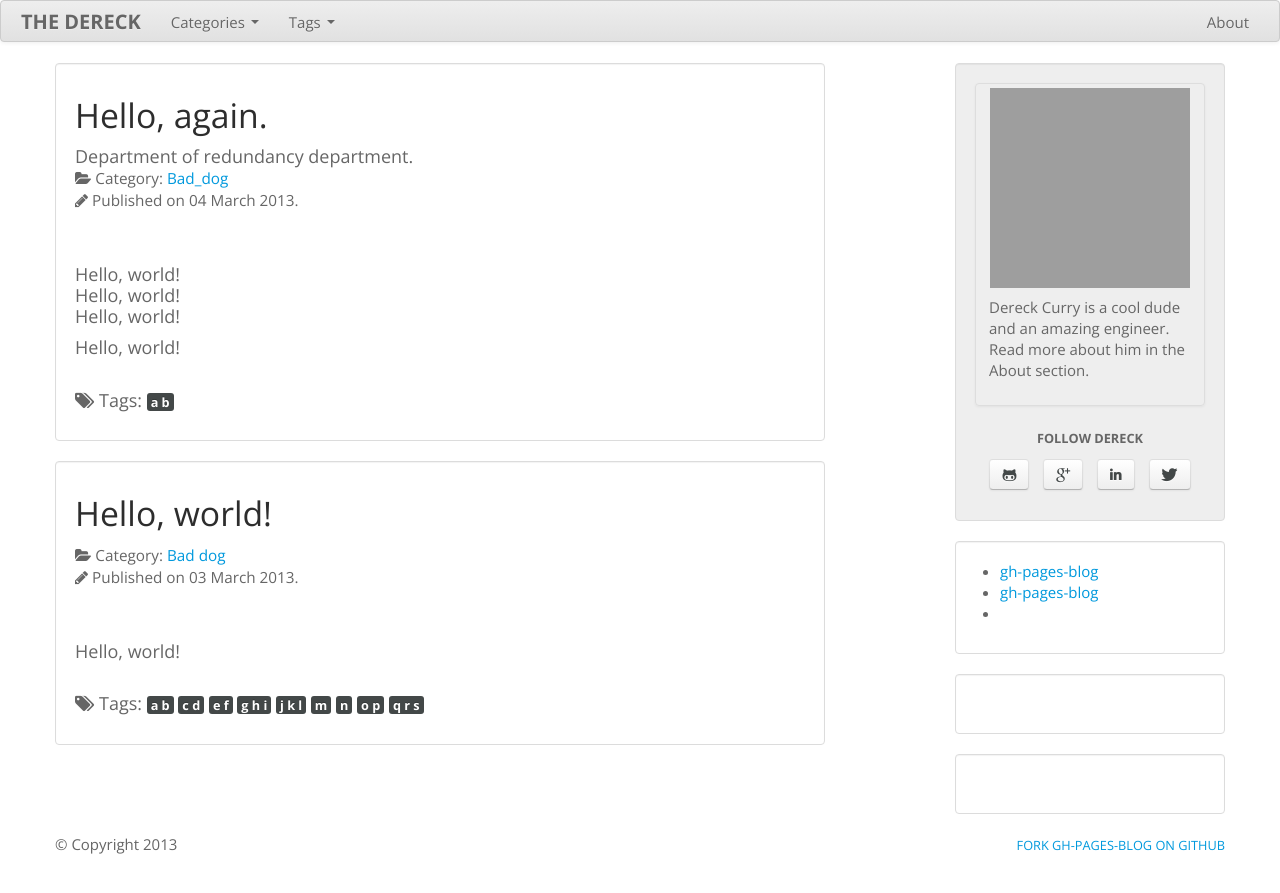
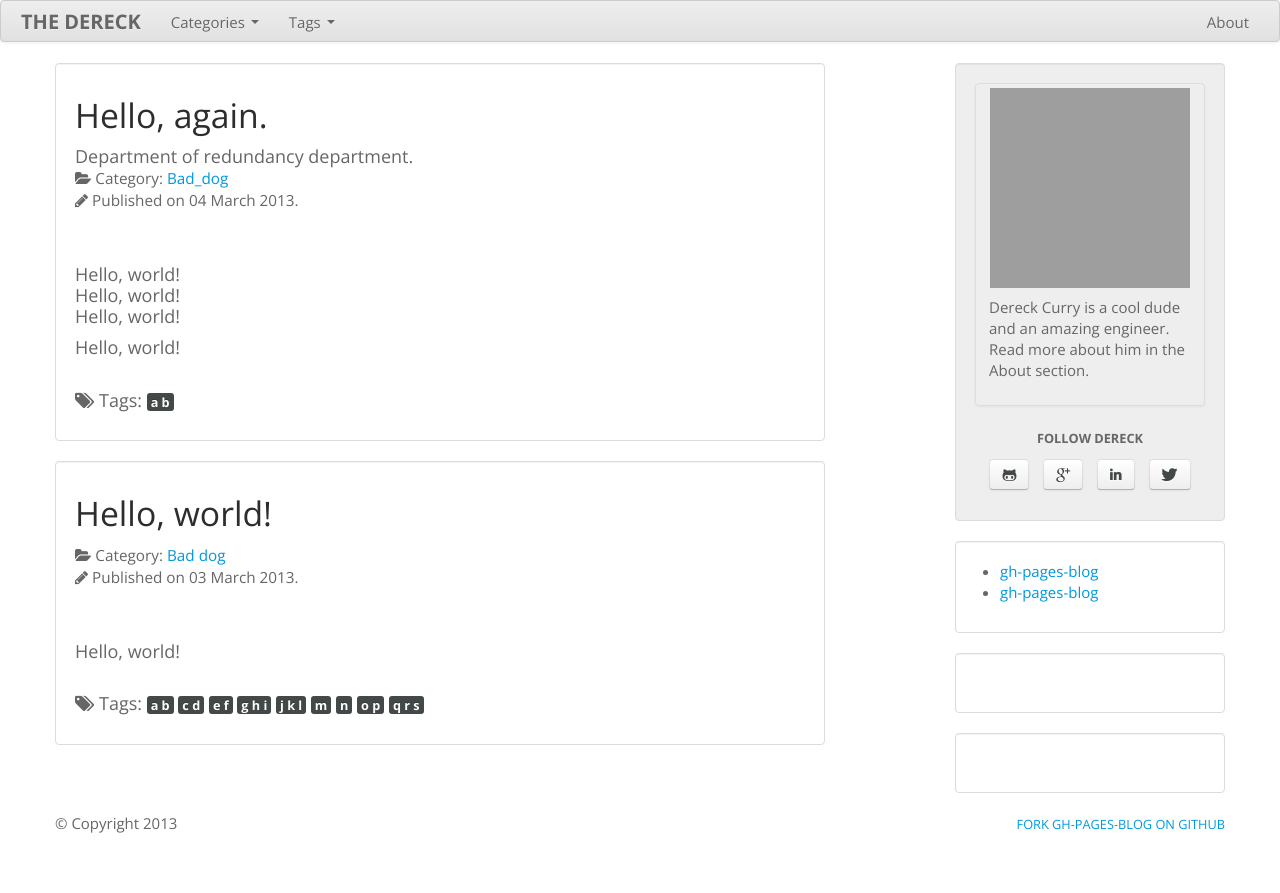
Before and after one commit to thedereck/thedereck.github.com, a Jekyll site: the page built from index.html, in a window 1280 px wide. Shown: the top 893 px of the page. Built offline with Jekyll 4.4.1, drawn with Linux system fonts in a browser that asks for light colours; grey boxes are pictures that could not be loaded.

Commit message:
Fixing missing closing ul tag

```diff
--- a/_includes/body/sections/github-projects.html
+++ b/_includes/body/sections/github-projects.html
@@ -1,9 +1,7 @@
 <div class="well-outline">
 	<ul>
 	{% for project in site.github_projects %}
-		{% if project.size > 0 %}
 		<li><a href="{{ project.url }}">{{ project.name }}</a></li>
-		{% endif %}
 	{% endfor %}
-	<li>
+	</ul>
 </div>
```
